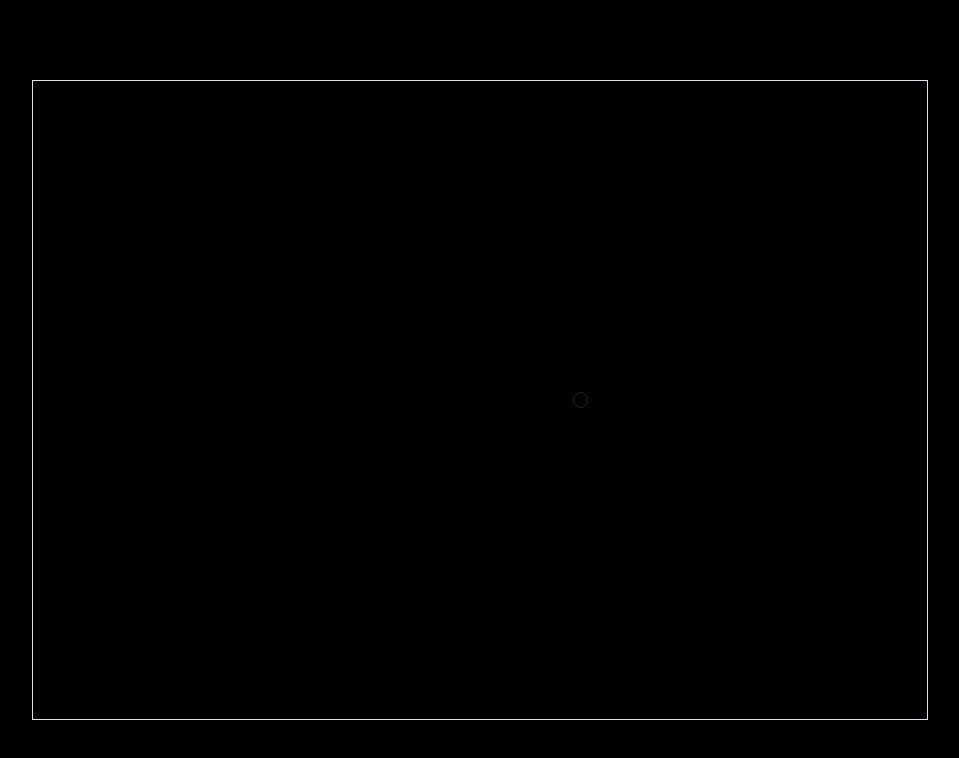
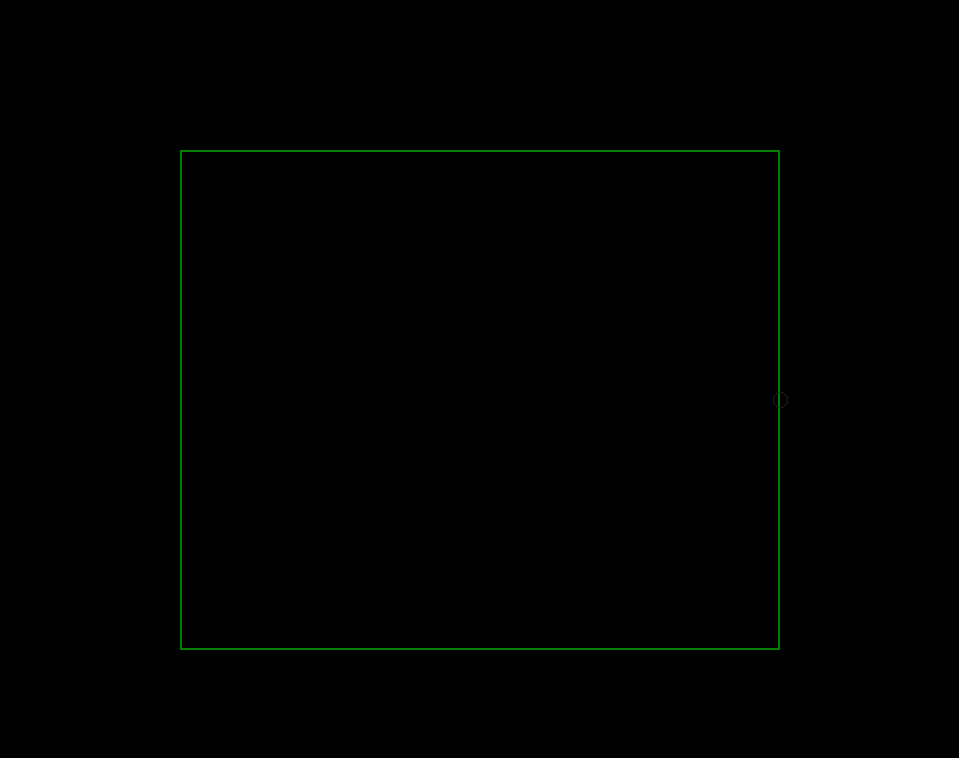
Before and after one commit to jao338/SnakeGame, a website: page index.html in a window 1280 px wide. Shown: the whole page, without its empty margins (160-1119 px from the left). Drawn offline with Linux system fonts and the light colour scheme.

Commit message:
5 - Melhorando o script

```diff
--- a/index.html
+++ b/index.html
@@ -9,7 +9,7 @@
     <body>
       <main class="d-flex justify-content-center align-items-center">
 
-      <div class="d-flex justify-content-center align-items-center border">
+      <div class="d-flex justify-content-center align-items-center borda">
         <div class="player"></div>
       </div>
 
--- /dev/null
+++ b/leia.txt
@@ -0,0 +1,4 @@
+- É preciso definir um limite em X
+
+* Sendo que a distancia entre o centro e a extremidade do elemento 'border' é definido por: "border.clientWidth/2".;
+* É necessário verificar se o player andou a mesma distancia, usando
--- a/src/_newStyle.scss
+++ b/src/_newStyle.scss
@@ -4,9 +4,9 @@ main{
     background-color: black;
 }
 
-.border{
-    width: 70vw;
-    height: 80vh;
+.borda{
+    width: 600px;
+    height: 500px;
     border: 2px solid green;
 }
 
--- a/src/script.js
+++ b/src/script.js
@@ -1,63 +1,37 @@
 let player = document.querySelector('.player');
-let pass = 5;
-
-/*
-
-this.addEventListener('keydown', (event) => {
-
-    if(event.key == 'ArrowUp'){
-        let playerY = getPlayerY(player);
-
-        playerY -= pass;
-
-        player.style.top = playerY;
-    }
-
-    if(event.key == 'ArrowDown'){
-        let playerY = getPlayerY(player);
-
-        playerY += pass;
-
-        player.style.top = playerY;
-    }
-
-    if(event.key == 'ArrowLeft'){
-        let playerX = getPlayerX(player);
-
-        playerX -= pass;
-
-        player.style.left = playerX;
-    }
-
-    if(event.key == 'ArrowRight'){
-        let playerX = getPlayerX(player);
-
-        playerX += pass;
-
-        player.style.left = playerX;
-    }
-
-});
-
-*/
+let border = document.querySelector('.borda');
+let borderX = getBorderX(border);
+let step = 15;
+let distX = 0;
 
 setTimeout(() => {
 
     setInterval(() => {
 
-        movePlayer(player);
+        movePlayer(player, border);
 
     }, 100);
 
 }, 3000);
 
-
 function movePlayer(player){
 
-    let playerX = getPlayerX(player);
-    playerX += pass;
-    player.style.left = playerX;
+    let a = getPlayerX(player);
 
+    if(verifyGame(a, borderX)){
+
+        let playerX = getPlayerX(player);
+        playerX += step;
+        distX += step;
+
+        console.log(borderX);
+        //console.log(distX);
+
+        player.style.left = playerX;
+
+    }else{
+        alert('Algo deu errado');
+    }
 }
 
 //  Recupera a posição do jogador no eixo X
@@ -75,3 +49,18 @@ function getPlayerY(player){
 
     return playerY;
 }
+
+function getBorderX(border){
+
+    return (border.clientWidth + 4) / 2;
+}
+
+function verifyGame(a, b){
+
+    if(a != b){
+        return true;
+    }else{
+        return false;
+    }
+
+}
```
Also changed, not shown: src/style.css.
